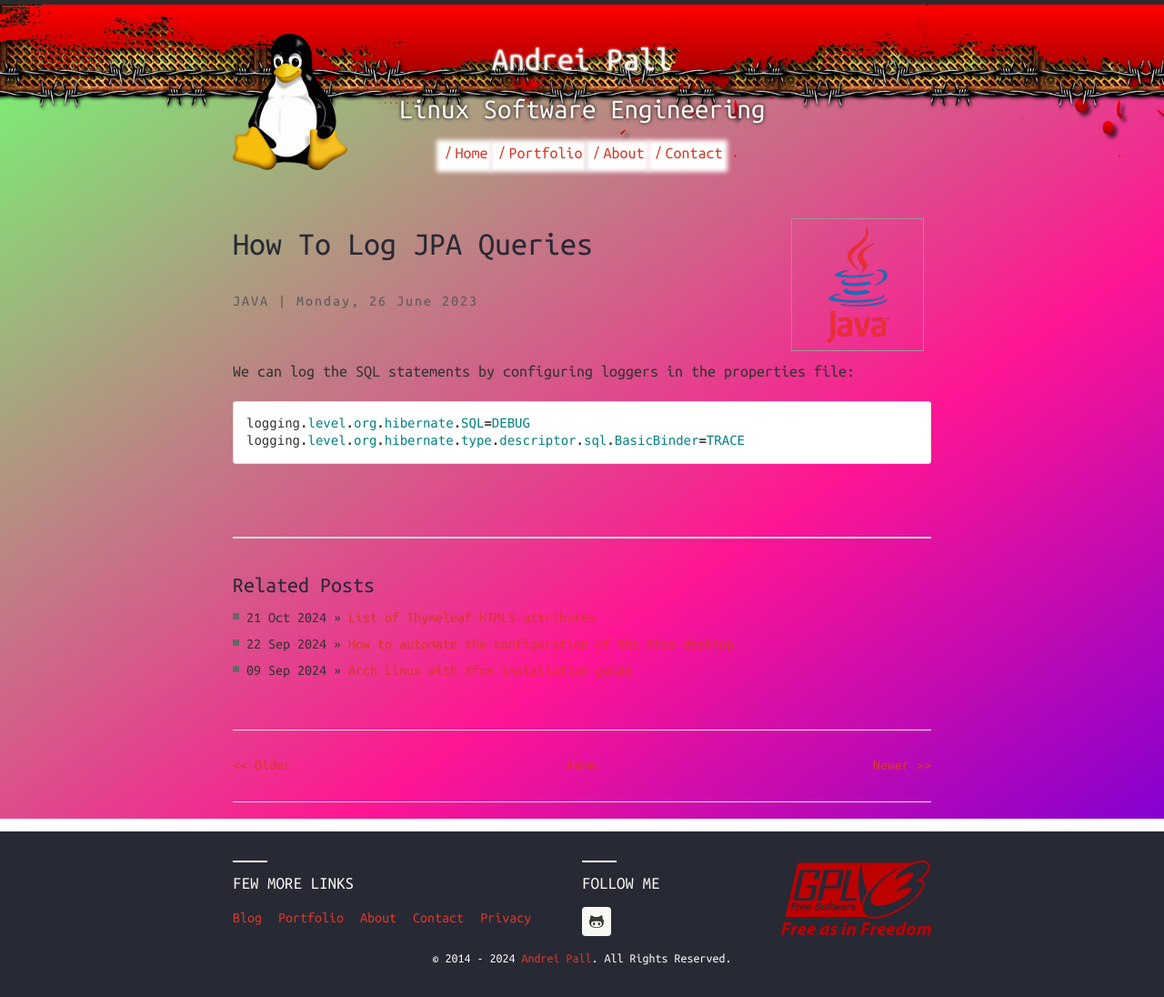
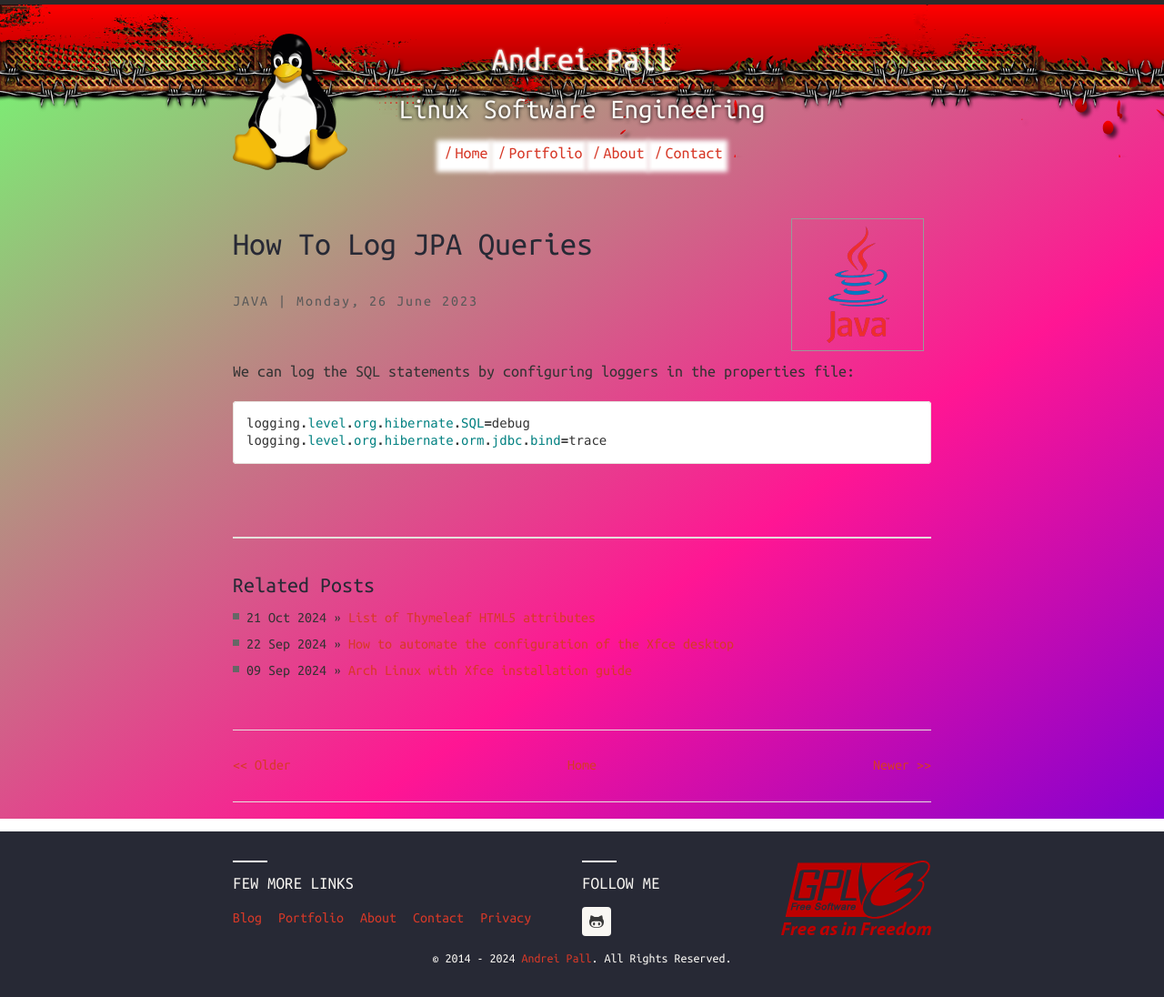
Before and after one commit to andreipall/andreipall.github.io, a Jekyll site: the page built from _posts/2023-06-26-how-to-log-jpa-queries.markdown, in a window 1280 px wide. Shown: the whole page at 91% size. Built offline with Jekyll 4.4.1, drawn with Linux system fonts in a browser that asks for light colours; comment, search, counter and statistics services are not loaded.

Commit message:
Update 2023-06-26-how-to-log-jpa-queries.markdown

```diff
--- a/_posts/2023-06-26-how-to-log-jpa-queries.markdown
+++ b/_posts/2023-06-26-how-to-log-jpa-queries.markdown
@@ -9,6 +9,6 @@ excerpt: We can log the SQL statements by configuring loggers in the properties
 ---
 <p>We can log the SQL statements by configuring loggers in the properties file:</p>
 {% highlight java %}
-logging.level.org.hibernate.SQL=DEBUG
-logging.level.org.hibernate.type.descriptor.sql.BasicBinder=TRACE
+logging.level.org.hibernate.SQL=debug
+logging.level.org.hibernate.orm.jdbc.bind=trace
 {% endhighlight %}
```
